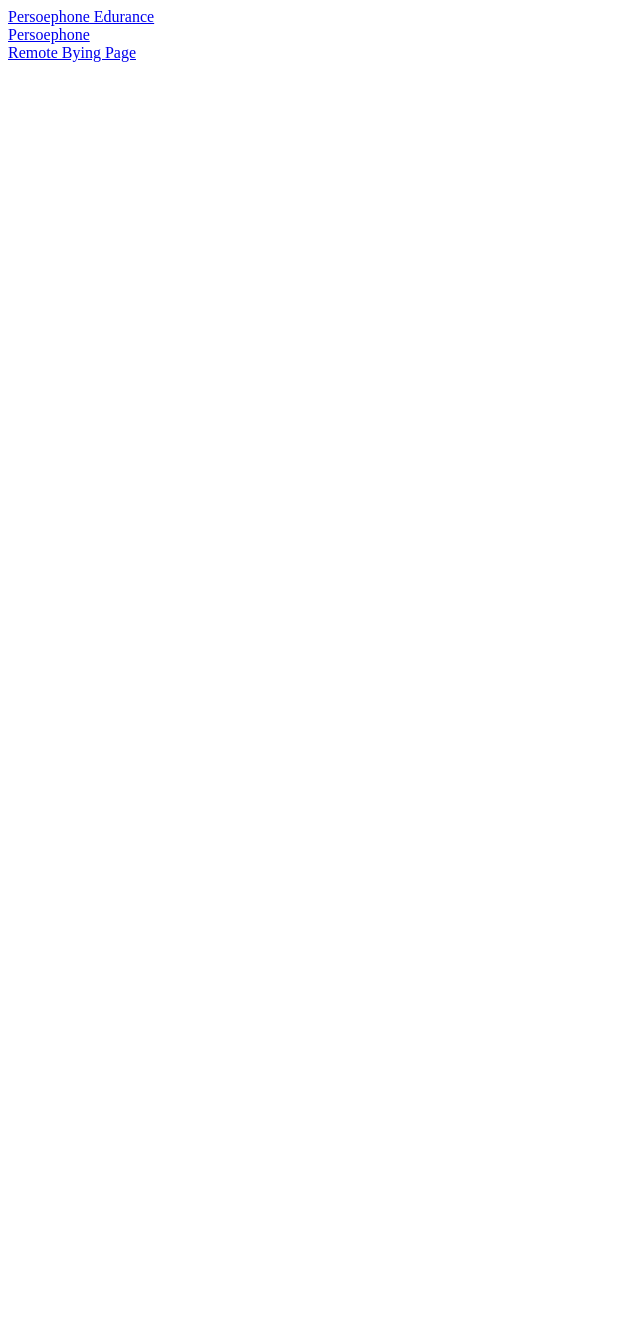
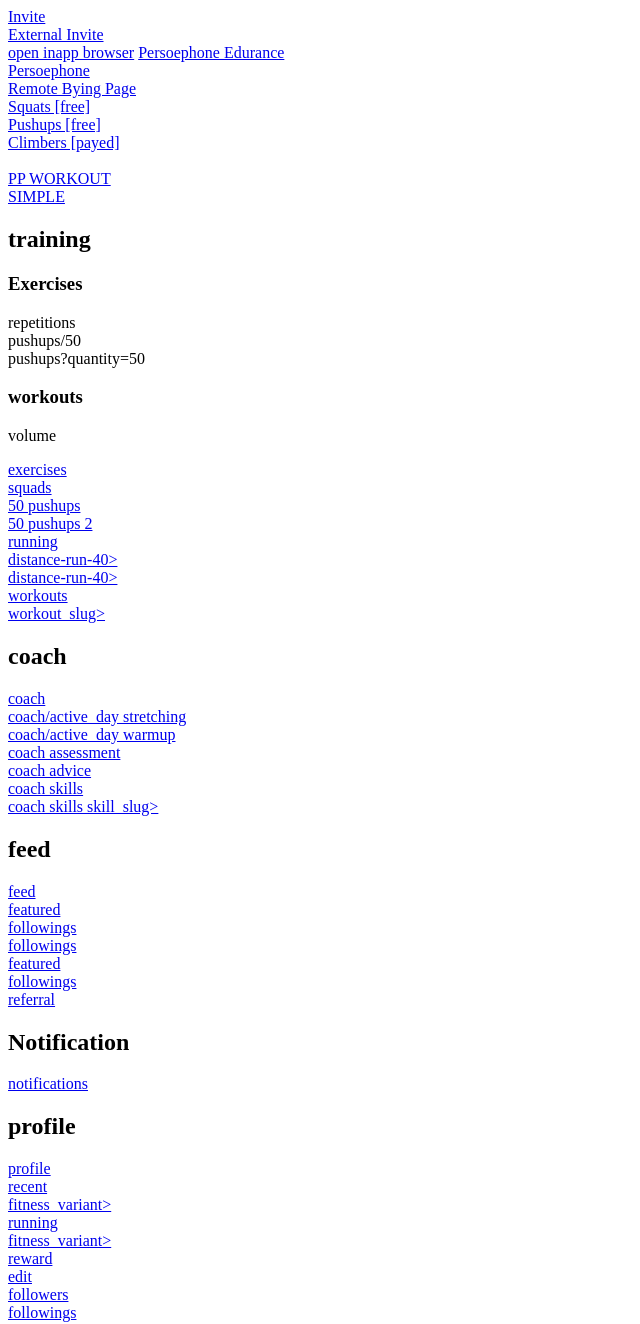
Before and after one commit to reinerspass/reinerspass.github.io, a plain HTML site: page index.html in a window 1280 px wide. Shown: the whole page, without its empty margins (0-640 px from the left). Before the commit the page ends 800 px from the top, so only its background shows below. Drawn offline with Linux system fonts and the light colour scheme.

Commit message:
adds link

```diff
--- a/index.html
+++ b/index.html
@@ -1,5 +1,69 @@
+
+<!-- https://www.freeletics.com/en/bodyweight/workouts/persephone?type=endurance -->
+
+
+<a href="flbwapp://www.freeletics.com/en/bodyweight/invite">Invite</a><br>
+<a href="https://www.freeletics.com/en/bodyweight/invite">External Invite</a><br>
+
+<a href="https://www.freeletics.com/en/bodyweight/inappbrowser?www.google.de">open inapp browser</a>
+
 <a href="flbwapp://www.freeletics.com/en/bodyweight/workouts/persephone?type=endurance">Persoephone Edurance</a><br>
 <a href="flbwapp://www.freeletics.com/en/bodyweight/workouts/persephone">Persoephone</a><br>
 <a href="flbwapp://www.freeletics.com/en/bodyweight/remote_buying_page">Remote Bying Page</a><br>
+<a href="flbwapp://www.freeletics.com/en/bodyweight/exercises/squats">Squats [free]</a><br>
+<a href="flbwapp://www.freeletics.com/en/bodyweight/exercises/pushups">Pushups [free]</a><br>
+<a href="flbwapp://www.freeletics.com/en/bodyweight/exercises/climbers">Climbers [payed]</a><br><br>
 
-<!--a href="http://teufel.link">Do not click here</a-->
+<a href="https://www.freeletics.com/en/bodyweight/workouts/persephone?type=endurance">PP WORKOUT</a><br>
+<a href="https://www.freeletics.com/en/bodyweight/workouts">SIMPLE</a><br>
+
+
+<h2>training</h2>
+
+<h3>Exercises</h3>
+<p>repetitions <br>pushups/50 <br>pushups?quantity=50</p>
+
+<h3>workouts</h3>
+<p>volume</p>
+
+<a href="flbwapp://www.freeletics.com/en/bodyweight/training/exercises">exercises</a><br>
+<a href="flbwapp://www.freeletics.com/en/bodyweight/training/exercises/squats">squads</a><br>
+<a href="https://www.freeletics.com/en/bodyweight/exercises/pushups?quantity=50">50 pushups</a><br>
+<a href="https://www.freeletics.com/en/bodyweight/exercises/pushups/50">50 pushups 2</a><br>
+<a href="flbwapp://www.freeletics.com/en/bodyweight/training/running">running</a><br>
+<a href="flbwapp://www.freeletics.com/en/bodyweight/training/running/distance-run-40">distance-run-40></a><br>
+<a href="flbwapp://www.freeletics.com/en/bodyweight/training/runs/distance-run-40">distance-run-40></a><br>
+<a href="flbwapp://www.freeletics.com/en/bodyweight/training/workouts">workouts</a><br>
+<a href="flbwapp://www.freeletics.com/en/bodyweight/training/workouts/persephone">workout_slug></a><br>
+
+<h2>coach</h2>
+<a href="flbwapp://www.freeletics.com/en/bodyweight/coach">coach</a><br>
+<a href="flbwapp://www.freeletics.com/en/bodyweight/coach/active_day/stretching">coach/active_day stretching</a><br>
+<a href="flbwapp://www.freeletics.com/en/bodyweight/coach/active_day/warmup">coach/active_day warmup</a><br>
+<a href="flbwapp://www.freeletics.com/en/bodyweight/coach/assessment">coach assessment</a><br>
+<a href="flbwapp://www.freeletics.com/en/bodyweight/coach/you/advice">coach advice</a><br>
+<a href="flbwapp://www.freeletics.com/en/bodyweight/coach/you/skills">coach skills</a><br>
+<a href="flbwapp://www.freeletics.com/en/bodyweight/coach/you/skills/<skill_slug>">coach skills skill_slug></a><br>
+
+<h2>feed</h2>
+<a href="flbwapp://www.freeletics.com/en/bodyweight/feed">feed</a><br>
+<a href="flbwapp://www.freeletics.com/en/bodyweight/feed/leaderboards/points/featured">featured</a><br>
+<a href="flbwapp://www.freeletics.com/en/bodyweight/feed/leaderboards/points/followings">followings</a><br>
+<a href="flbwapp://www.freeletics.com/en/bodyweight/feed/leaderboards/run/<run_slug>/followings">followings</a><br>
+<a href="flbwapp://www.freeletics.com/en/bodyweight/feed/leaderboards/workouts/<workout_slug>/featured">featured</a><br>
+<a href="flbwapp://www.freeletics.com/en/bodyweight/feed/leaderboards/workouts/<workout_slug>/followings">followings</a><br>
+<a href="flbwapp://www.freeletics.com/en/bodyweight/feed/referral">referral</a><br>
+
+<h2>Notification</h2>
+<a href="flbwapp://www.freeletics.com/en/bodyweight/notifications">notifications</a><br>
+
+<h2>profile</h2>
+<a href="flbwapp://www.freeletics.com/en/bodyweight/profile/hisory/recent">profile</a><br>
+<a href="flbwapp://www.freeletics.com/en/bodyweight/profile/hisory/recent">recent</a><br>
+<a href="flbwapp://www.freeletics.com/en/bodyweight/profile/history/exercises/<exercise_slug>/<fitness_variant>">fitness_variant></a><br>
+<a href="flbwapp://www.freeletics.com/en/bodyweight/profile/history/running">running</a><br>
+<a href="flbwapp://www.freeletics.com/en/bodyweight/profile/history/workouts/<workout_slug>/<fitness_variant>">fitness_variant></a><br>
+<a href="flbwapp://www.freeletics.com/en/bodyweight/profile/history/workouts/<workout_slug>/reward">reward</a><br>
+<a href="flbwapp://www.freeletics.com/en/bodyweight/profile/history/workouts/<workout_slug>/reward/edit">edit</a><br>
+<a href="flbwapp://www.freeletics.com/en/bodyweight/profile/network/followers">followers</a><br>
+<a href="flbwapp://www.freeletics.com/en/bodyweight/profile/network/followings">followings</a><br>
```
Also changed, not shown: 1 other file.
